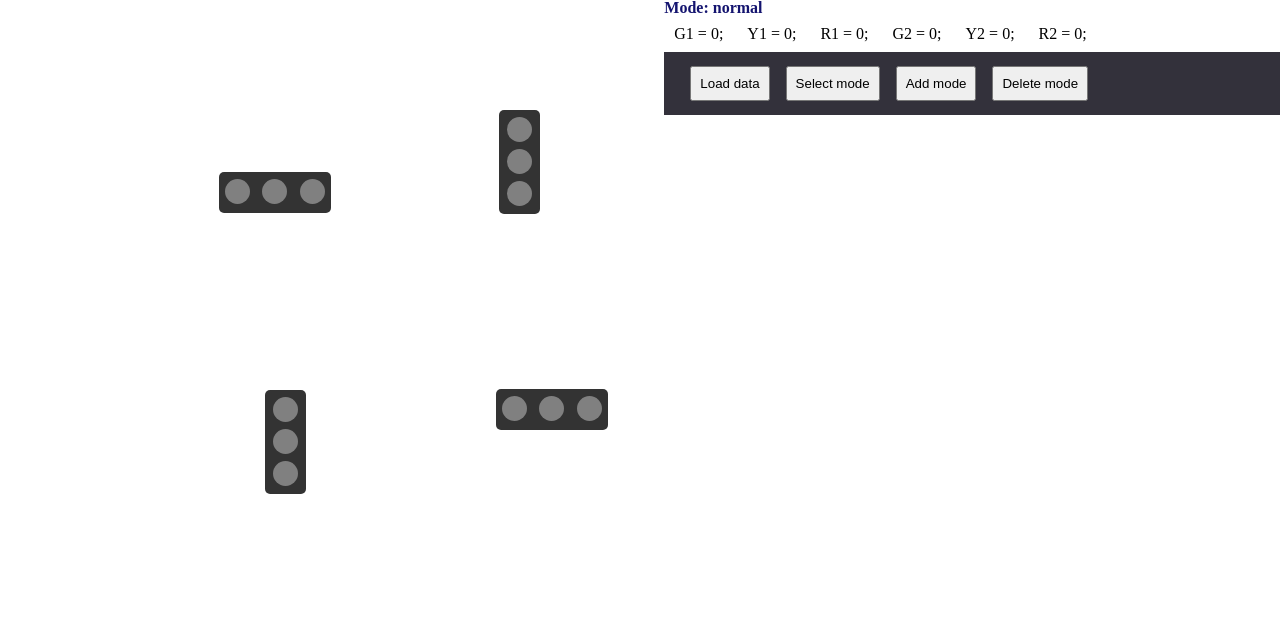
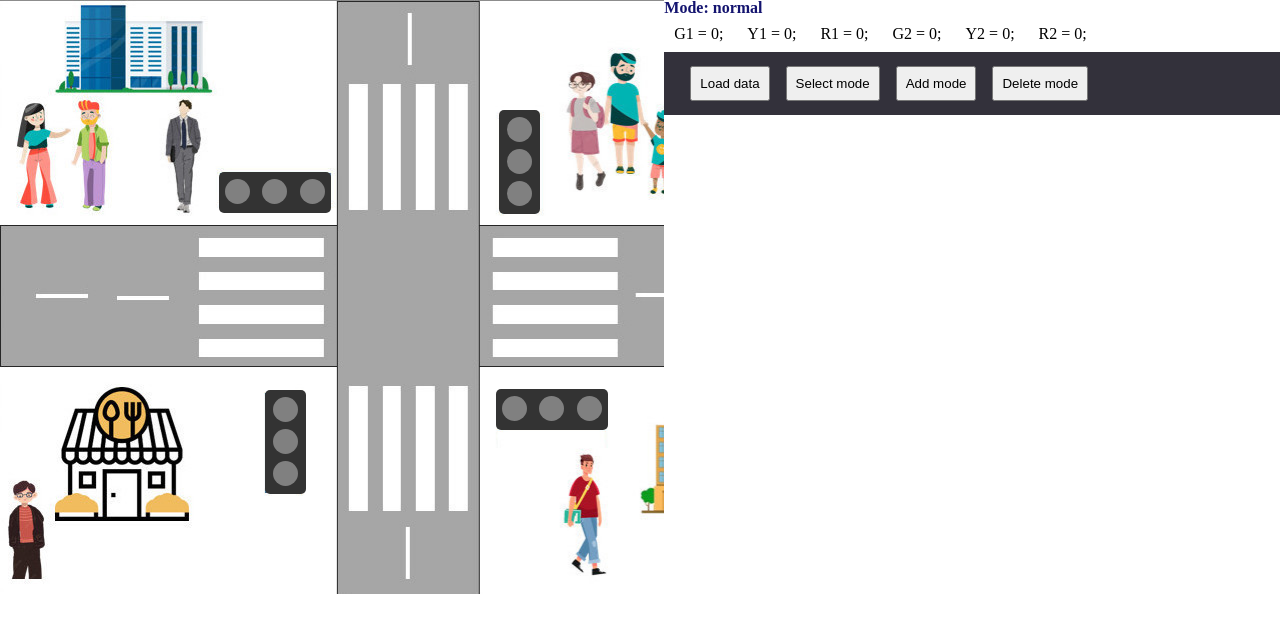
Before and after one commit to HoshiNguyen/test, a plain HTML site: page index.html in a window 1280 px wide. Shown: the top 632 px of the page. Drawn offline with Linux system fonts and the light colour scheme; no server answers.

Commit message:
Update style.css

```diff
--- a/style.css
+++ b/style.css
@@ -18,7 +18,7 @@
 }
 
 .traffic-light {
-  background-image: src('crossroads-background.jpeg');
+  background-image: url('crossroads-background.jpeg');
   background-repeat: no-repeat;
   /* width: 791px; */
   height: 595px;
```
